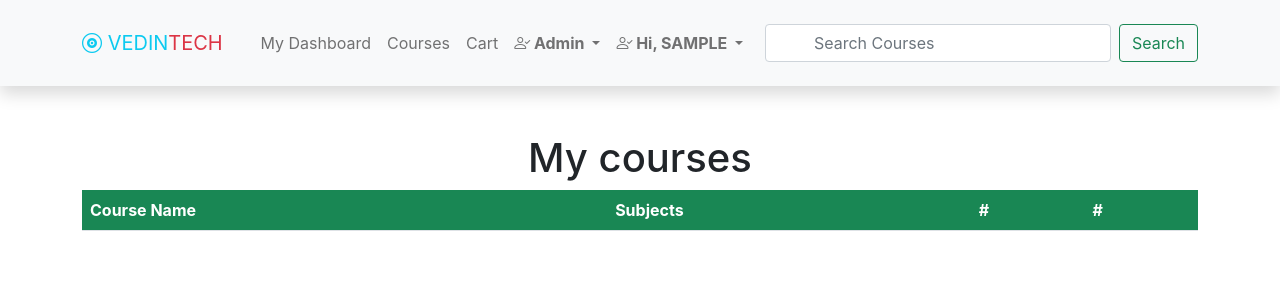
After one commit to Victorspy-web/elearning-platform, a Django app: page /mine/ in a window 1280 px wide. The commit adds this page. Shown: the top 300 px of the page. Run offline with Django 3.2, Linux system fonts and the light colour scheme; the visitor is signed in with stand-in values (Sample User, id 1); data that the repository does not hold is empty; some libraries are stand-ins or nearby versions.

Commit message:
created course crud template views

```diff
--- a/courses/urls.py
+++ b/courses/urls.py
@@ -3,4 +3,8 @@ from .views import *
 
 urlpatterns = [
 	path('', home, name='home'),
+	path('mine/', ManageCourseListView.as_view(),name='manage_course_list'),
+	path('create/', CourseCreateView.as_view(),name='course_create'),
+	path('<pk>/edit', CourseUpdateView.as_view(),name='course_edit'),
+	path('<pk>/delete', CourseDeleteView.as_view(),name='course_delete'),
 ]
--- a/courses/views.py
+++ b/courses/views.py
@@ -3,8 +3,7 @@ from .models import Course
 from django.views.generic.list import ListView
 from django.views.generic.edit import CreateView, UpdateView, DeleteView
 from django.urls import reverse_lazy
-
-# @login_required
+from django.contrib.auth.mixins import LoginRequiredMixin, PermissionRequiredMixin
 
 
 def home(request):
@@ -28,19 +27,30 @@ class OwnerEditmixin(object):
         return super().form_valid(form)
 
 
-class OwnerCourseMixin(OwnerMixin):
+class OwnerCourseMixin(OwnerMixin, LoginRequiredMixin, PermissionRequiredMixin):
     model = Course
-    fields = ['subject', 'title', 'slug', 'overview']
+    fields = ['subject', 'title', 'overview']
     success_url = reverse_lazy('manage_course_list')
 
 
 class OwnerCourseEditMixin(OwnerCourseMixin, OwnerEditmixin):
-    template_name = 'courses/manage/form.html'
+    template_name = 'courses/manage/course/form.html'
 
 
-class ManageCourseListView(OwnerCourseEditMixin, ListView):
-    template_name = "courses/manage/course/list.html"
+# Create CRUD operation views
+class ManageCourseListView(OwnerCourseMixin, ListView):
+    template_name = 'courses/manage/course/list.html'
+    permission_required = 'courses.view_course'
 
-    def get_queryset(self):
-        qs = super().get_queryset()
-        return qs.filter(owner=self.request.user)
+
+class CourseCreateView(OwnerCourseEditMixin, CreateView):
+    permission_required = 'courses.add_course'
+
+
+class CourseUpdateView(OwnerCourseEditMixin, UpdateView):
+    permission_required = 'courses.change_course'
+
+
+class CourseDeleteView(OwnerCourseMixin, DeleteView):
+    template_name = 'courses/manage/course/delete.html'
+    permission_required = 'courses.delete_course'
--- a/localusers/urls.py
+++ b/localusers/urls.py
@@ -1,6 +1,4 @@
 from django.urls import path
 from .views import *
 
-urlpatterns = [
-
-]
+urlpatterns = []
--- a/templates/courses/index.html
+++ b/templates/courses/index.html
@@ -6,7 +6,7 @@
 <div class="container">
 	<div class="row mt-5 py-4">
 		<div class="col-md-6 offset-md-3">
-				<div class="alert alert-danger text-center px-5">
+				<div class="alert alert-success text-center px-5">
 					<h3>Welcome to our home page</h3>
 				</div>
 
--- /dev/null
+++ b/templates/courses/manage/course/list.html
@@ -0,0 +1,37 @@
+{% extends "base.html" %}
+
+{% block title %}My Courses{% endblock title %}
+
+{% block content %}
+<div class="container my-5">
+	<div class="row">
+		<h1 class="text-center">My courses</h1>
+		<div class="col-md-12">
+			<table class="table bg-white">
+				<thead class="bg-success">
+					<tr class="text-white">
+						<th>Course Name</th>
+						<th>Subjects</th>
+						<th>#</th>
+						<th>#</th>
+					</tr>
+				</thead>
+				<tbody>
+					{% for course in object_list %}
+					<tr>
+						<td>{{course.title}}</td>
+						<td>{{course.subject}}</td>
+						<td>
+							<a class="btn btn-success btn-sm" href="{% url 'course_edit' course.id %}">Edit</a>
+						</td>
+						<td>
+							<a class="btn btn-success btn-sm" href="{% url 'course_delete' course.id %}">Delete</a>
+						</td>
+					</tr>
+					{% endfor %}
+				</tbody>
+			</table>
+		</div>
+	</div>
+</div>
+{% endblock content %}
--- a/templates/partials/navbar.html
+++ b/templates/partials/navbar.html
@@ -21,6 +21,20 @@
                 <li class="nav-item">
                     <a class="nav-link" aria-current="page" href="#">Cart</a>
                 </li>
+
+                <li class="nav-item dropdown me-auto">
+                    <a class="nav-link dropdown-toggle" href="#" id="navbarDropdown" role="button" data-bs-toggle="dropdown" aria-expanded="false">
+                        <span class="fw-bold">
+                            <i class="bi bi-person-check"></i>
+                            Admin
+                        </span>
+                    </a>
+                    <ul class="dropdown-menu" aria-labelledby="navbarDropdown">
+                        <li><a class="dropdown-item" href="{% url 'course_create' %}">Add Course</a></li>
+                        <li><a class="dropdown-item" href="{% url 'manage_course_list' %}">Manage Course</a></li>
+                    </ul>
+                </li>
+
                 <li class="nav-item dropdown me-auto">
                     <a class="nav-link dropdown-toggle" href="#" id="navbarDropdown" role="button" data-bs-toggle="dropdown" aria-expanded="false">
                         <span class="fw-bold">
@@ -41,6 +55,8 @@
                         <li><a class="dropdown-item" href="{% url 'account_logout' %}">Logout</a></li>
                     </ul>
                 </li>
+
+
         </div>
         </ul>
         <form class="d-flex my-3">
@@ -64,10 +80,10 @@
         <div class="collapse navbar-collapse" id="navbarSupportedContent">
             <ul class="navbar-nav ms-auto mb-2 mb-lg-0">
                 <li class="nav-item">
-                    <a class="nav-link" aria-current="page" href="{% url 'account_signup' %}">Sign Up</a>
+                    <a class="nav-link" aria-current="page" href="{% url 'account_login' %}">Login</a>
                 </li>
                 <li class="nav-item">
-                    <a class="nav-link" aria-current="page" href="{% url 'account_login' %}">Login</a>
+                    <a class="nav-link" aria-current="page" href="{% url 'account_signup' %}">Sign Up</a>
                 </li>
             </ul>
         </div>
```
Also changed, not shown: config/settings.py (+21 -0 lines), courses/models.py (+11 -0 lines), templates/courses/manage/course/delete.html (added, +20 -0 lines), templates/courses/manage/course/form.html (added, +40 -0 lines), courses/forms.py (added).
